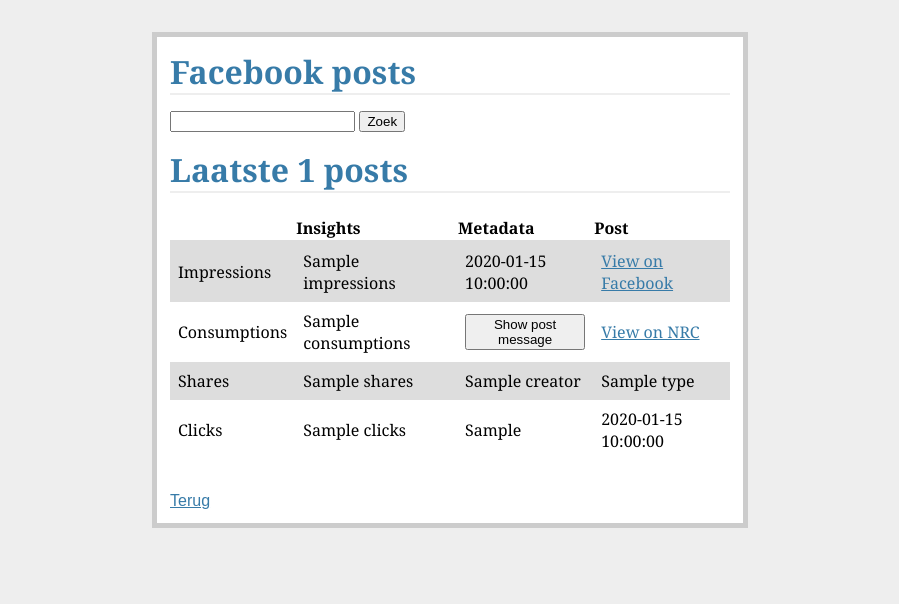
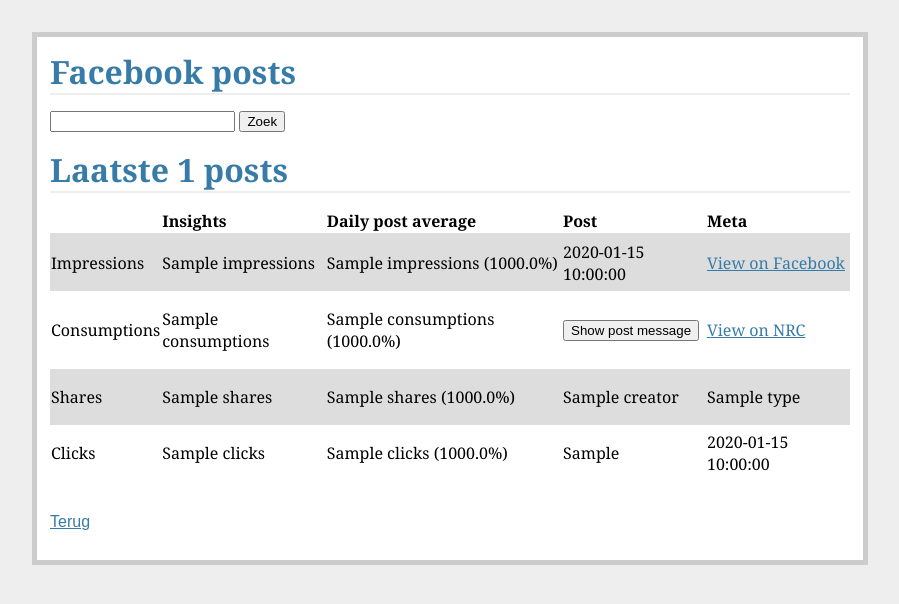
Before and after one commit to rikwashere/Facebook-analytics, a Flask app: template Templates/show_posts.html in a window 1280 px wide. Shown: the top 604 px of the page, without its empty margins (190-1089 px from the left). Run offline with Flask 2, Linux system fonts and the light colour scheme; the template is opened without the code that fills it: most values are stand-ins (such as "Sample title", 1, 10 or a date in 2020); form fields are guessed from the names that the template uses.

Commit message:
Implemented daily averages
- Flask: expanded handle_data: queries now get compared to the daily
averages. TO DO: add hourly averages, then hourly/daily.
- CSS: Due to increase in data, expanded with of .page to 50em.
Decreased padding.
- Base.html: Removed footer AGAIN.
- Show_posts.html: added optional table row for daily data. Calculated
percentages of total for easy overview: editor can see how good their
post fare in percentage of the daily average.
- Removed the footer. Instead when the main for loop closes an else
statement contains a link back to the mainpage.

TO DO:
- Implement hourly comparison.
- Front-end stuff: from week-day number to actual weekday (javascript
dict?)
- Include post age in hours/day
- Pagination on mainpage.
- Expand to explore view: optional filters to explore the database.
I.e: date range, author, type, insight type etc.

```diff
--- a/Templates/base.html
+++ b/Templates/base.html
@@ -9,6 +9,3 @@
 	</form>
   </p>
   {% block body %}{% endblock %}
-  <div class='footer'>
-	<a href='\'>Terug</a>
-</div>
--- a/Templates/show_posts.html
+++ b/Templates/show_posts.html
@@ -14,6 +14,7 @@ function hide(num) {
         x_btn.innerHTML = 'Show post message';
     }
 }
+
 </script>
 
 <h1>Laatste {{ posts|length }} posts</h1>
@@ -24,18 +25,28 @@ function hide(num) {
       <tr>
         <th></th>
         <th>Insights</th>
-        <th>Metadata</th>
+        {% if day %}
+        <th>Daily post average</th>
+        {% endif %}
         <th>Post</th>
+        <th>Meta</th>
       </tr>
       <tr>
         <td>Impressions</td>
-        <td>{{ post.impressions }}</td>
+        <td><p>{{ post.impressions }}</p>
+        </td>
+        {% if day %}
+        <td>{{ day.impressions }} ({{ '%.1f' % (100 * (post.impressions / day.impressions)) }}%)</td>
+        {% endif %}
         <td>{{ post.time_stamp }}</td>
         <td><a href="https://facebook.com/{{ post.id }}" target="_blank">View on Facebook</a></td>
       </tr>
       <tr>
         <td>Consumptions</td>
-        <td>{{ post.consumptions }}</td>
+        <td><p>{{ post.consumptions }}</p></td>
+        {% if day %}
+        <td>{{ day.consumptions }} ({{ '%.1f' % (100 * (post.consumptions / day.consumptions)) }}%)</td>
+        {% endif %}
         <td><button onclick="hide({{ posts.index(post) }})" id='btn-{{ posts.index(post) }}' value='Show'>Show post message</button>
           <div id='{{ posts.index(post) }}' style='display:none'>
               <i>{{ post.message }}</i>
@@ -44,23 +55,28 @@ function hide(num) {
       </tr>
       <tr>
         <td>Shares</td>
-        <td>{{ post.shares }}</td>
+        <td><p>{{ post.shares }}</p></td>
+        {% if day %}
+        <td>{{ day.shares }} ({{ '%.1f' % (100 * (post.shares / day.shares if post.shares != None else 0)) }}%)</td>
+        {% endif %}
         <td>{{ post.creator }}</td>
         <td>{{ post.type }}</td>
       <tr>
         <td>Clicks</td>
-        <td>{{ post.clicks }}</td>
-        <td>{{ post.week_day }}</td>
-        <td>{{ post.c_time }}</td>
+        <td><p>{{ post.clicks }}</p></td>
+        {% if day %}
+        <td>{{ day.clicks }} ({{ '%.1f' % (100 * (post.clicks / day.clicks)) }}%)</td>
+        {% endif %}
+        <td id='week_day' data={{ post.week_day }}>{{ post.week_day }}</td>
+        <td>{{ post.mod_time }}</td>
       </tr>
+
     </table>
-    <div>
   {% else %}
-    No results
-    <div class='footer'>
-      <p><a href='\'>Terug</a></p>
-    </div>
-
+  <p>No results</p>
   {% endfor %}
+  <div>
+  <p><a href='\'>Terug</a></p>
+</div>
 </div>
 {% endblock %}
--- a/server.py
+++ b/server.py
@@ -42,6 +42,7 @@ def query_db(query, args=(), one=False):
 	cur.close()
 	return (rv[0] if rv else None) if one else rv
 
+
 @app.teardown_appcontext
 def close_db(error):
     """Closes the database again at the end of the request."""
@@ -54,16 +55,57 @@ def index():
 	posts = query_db('SELECT * FROM facebook ORDER BY time_stamp DESC')
 	search_form = SearchForm()
 	num_post = 20
-	# rebuild
+
 	return render_template('show_posts.html', posts=posts[:num_post], form=search_form)
 
 @app.route('/search/', methods=['POST'])
 def handle_data():
+	keys = [ 'id', 'type', 'timestamp', 'c_time', 'week_day', 'mod_time', 'link', 'creator', 'text', 'impressions', 'consumptions', 'shares', 'clicks']
 	url = (request.form['search'], )
 	db = get_db()
 	app.logger.info('Looking for URL: %s', request.form['search'])
 
 	post = query_db('SELECT * FROM facebook WHERE link = ?', url)
-	app.logger.info('Results: %s' % post)
+	app.logger.info('Matched: %i' % len(post))
+
+	if len(post) > 0:
+		post_dict = dict(zip(keys, post[0]))
+
+		# same week day
+		print 'Looking for day: %i' % post_dict['week_day']
+		data = query_db('SELECT impressions, consumptions, shares, clicks FROM facebook WHERE week_day = ?', (post_dict['week_day'], ))
+
+		x = []
+		for d in data:
+			nums = []
+			for num in d:
+				if num == None:
+					num = 0
+				nums.append(num)
+			x.append(nums)
+
+		data = x
+		for d in data:
+			if data.index(d) == 0:
+				day = { 'impressions' : [d[0]],
+						'consumptions' : [d[1]],
+						'shares' : [d[2]],
+						'clicks' : [d[3]]
+						 }
+
+			day['impressions'].append(d[0])
+			day['consumptions'].append(d[1])
+			day['shares'].append(d[2])
+			day['clicks'].append(d[3])
+
+		day['impressions'] = sum(day['impressions']) / len(day['impressions'])
+		day['consumptions'] = sum(day['consumptions']) / len(day['consumptions'])
+		day['shares'] = sum(day['shares']) / len(day['shares'])
+		day['clicks'] = sum(day['clicks']) / len(day['clicks'])
+
+		app.logger.info('Results: %s' % post)
+	else:
+		day = None
 	search_form = SearchForm()
-	return render_template('show_posts.html', posts=post, form=search_form)
+
+	return render_template('show_posts.html', posts=post, form=search_form, day=day)
--- a/static/style.css
+++ b/static/style.css
@@ -3,7 +3,7 @@ a, h1, h2       { color: #377BA8; }
 h1, h2          { font-family: 'Georgia', serif; margin: 0; }
 h1              { border-bottom: 2px solid #eee; margin-bottom: 0.5em;}
 h2              { font-size: 1.2em; }
-.page           { margin: 2em auto; width: 35em; border: 5px solid #ccc; padding: 0.8em; background: white; }
+.page           { margin: 2em auto; width: 50em; border: 5px solid #ccc; padding: 0.8em; background: white; }
 .post        { list-style: none; margin: 0; padding: 0; }
 .page form {padding-top: 1em;}
 .post li     { margin: 0.8em 1.2em; }
@@ -23,13 +23,11 @@ table {
 td {
     border: 0px solid #dddddd;
     text-align: left;
-    padding: 8px;
 }
 
 th {
     border-bottom: 2px solid #dddddd;
     text-align: left;
-    padding-top: 0.5em;
 }
 
 tr:nth-child(even) {
```
Also changed, not shown: 1 other file.
